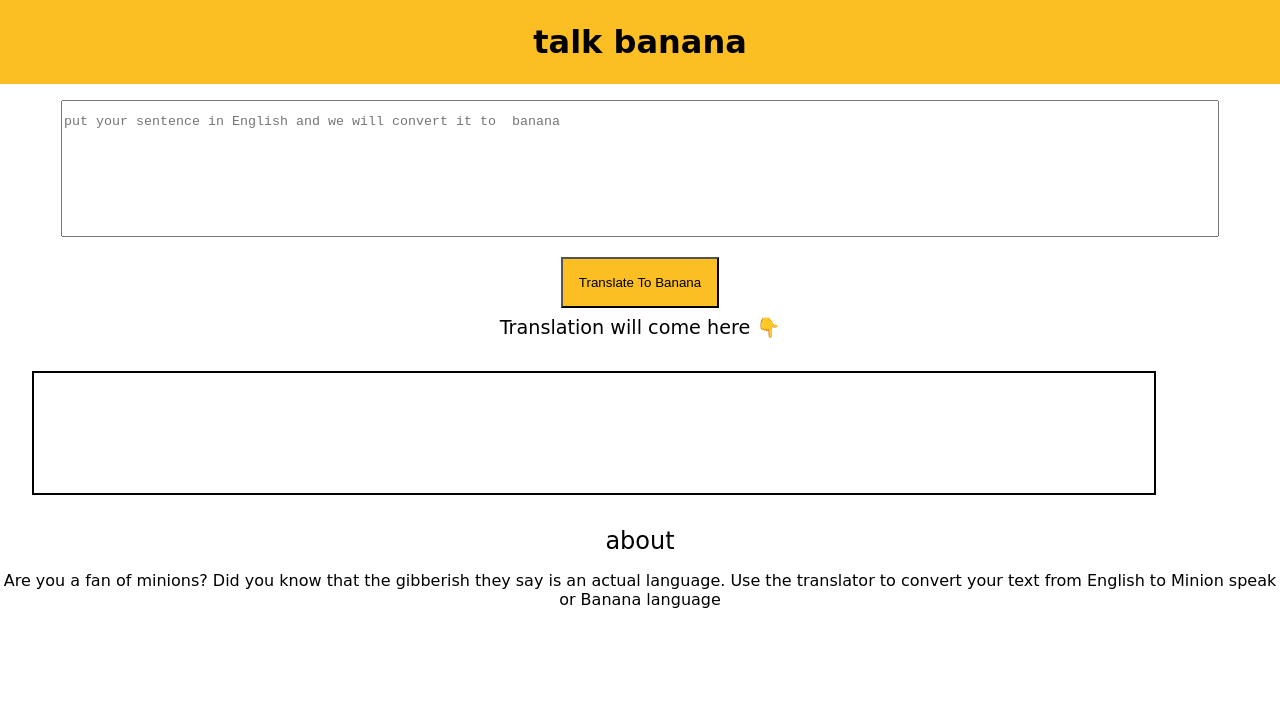
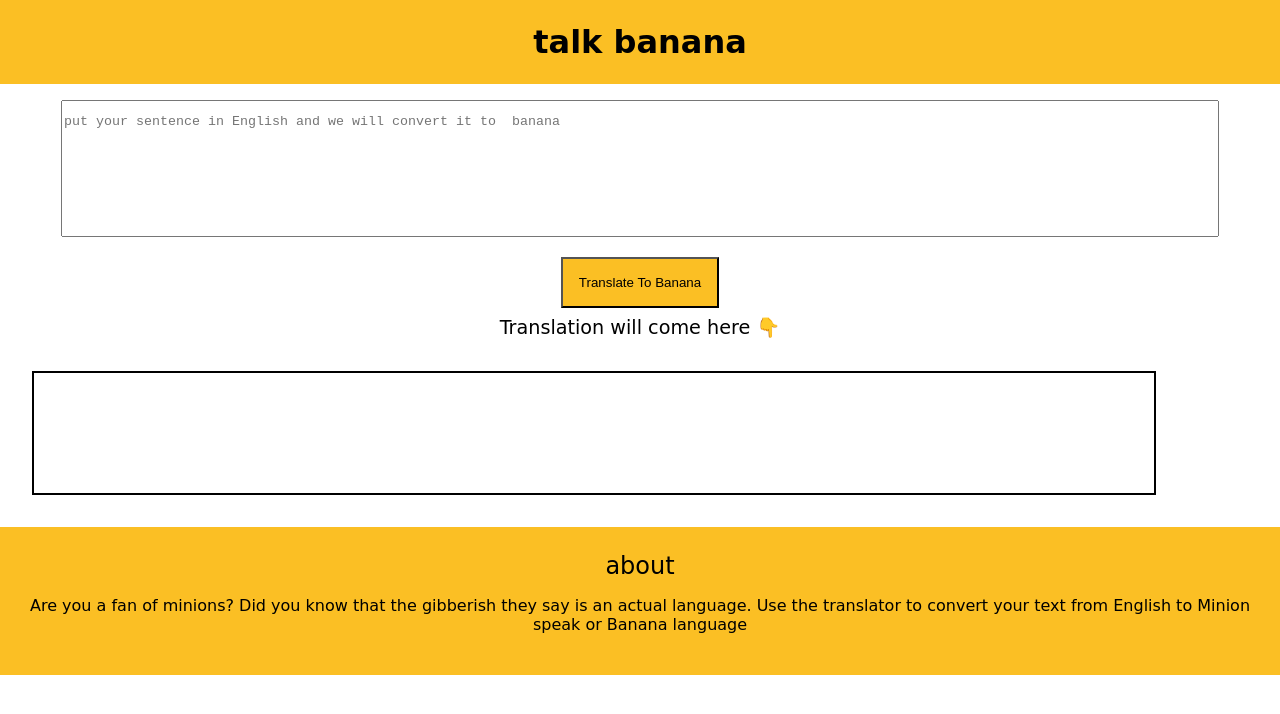
Before and after one commit to AswathyVNair/banana-speak, a plain HTML site: page index.html in a window 1280 px wide. Drawn offline with Linux system fonts and the light colour scheme.

Commit message:
style: changed padding

```diff
--- a/style.css
+++ b/style.css
@@ -42,7 +42,7 @@ textarea {
 .about-heading {
   font-size: x-large;
 }
-.about {
+footer {
   background-color: var(--primary-color);
-  padding: 1.4rem;
+  padding: 1.56rem;
 }
```
